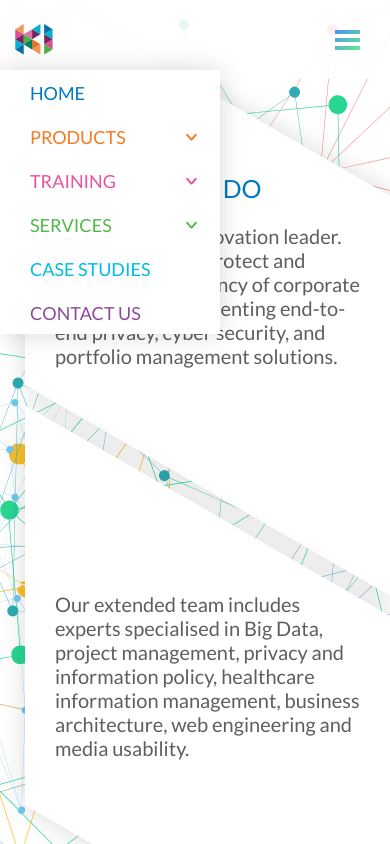
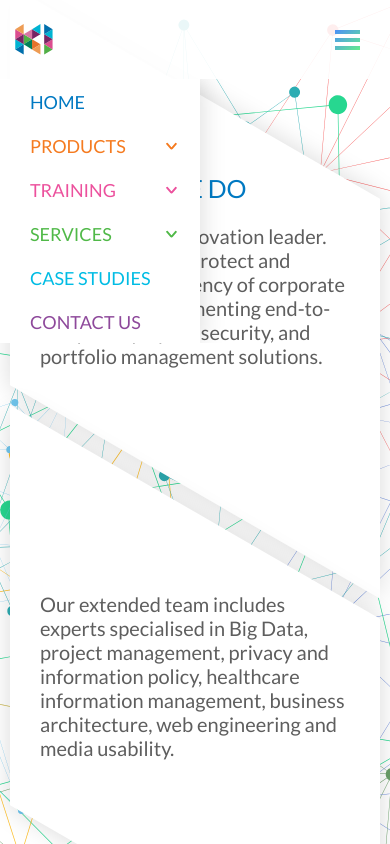
Before and after one commit to veldymanov/ki-social, a website: page src/index.html in a window 390 px wide. Both pictures are taken after a click on the element 347 px from the left and 40 px from the top of the page. Drawn offline with Linux system fonts and the light colour scheme.

Commit message:
mobile menu, trials

```diff
--- a/src/css/_header.scss
+++ b/src/css/_header.scss
@@ -1,7 +1,17 @@
+/**
+* Variables
+*/
+$transition_duration: 0.25s;
+$transition_delay: 0.2s;
+
+/**
+* Header
+*/
 .header {
   align-items: center;
   display: flex;
   background-color: rgba(255, 255, 255, 0.9);
+//  margin-left: calc(100vw - 100%);
   padding: 24px 42px;
   position: fixed;
   top: 0;
@@ -33,6 +43,7 @@
 	margin: 0;
   padding: 0 0 0 6%;
   position: relative;
+  z-index: 1;
   @media (max-width:1000px) {
     padding: 0 0 0 15px;
   }
@@ -123,17 +134,9 @@ li.drop-down {
         background-color: #1b1b1b;
       }
     }
-    @media (min-width: 901px) {
-      &:hover .drop-down-menu-right {
-        max-height: 600px;
-        visibility: visible;
-      }
-    }
-    @media (max-width: 900px) {
-      &.active .drop-down-menu-right {
-        max-height: 600px;
-        visibility: visible;
-      }
+    &:hover .drop-down-menu-right {
+      max-height: 600px;
+      visibility: visible;
     }
   }
 }
--- a/src/css/_main.scss
+++ b/src/css/_main.scss
@@ -1,21 +1,33 @@
 * {box-sizing: border-box;}
+
+body, html, header, nav, main, section, aside, footer {
+  margin: 0;
+  padding: 0;
+}
+
+html {
+  height: 100%;
+//  margin-right: calc(100vw - 100%);
+//  overflow-x: hidden;
+//  overflow-y: scroll;
+  width: 100vw;
+}
 
 body {
   font-family: 'Lato', sans-serif;
+  height: 100%;
   margin: 0;
-  min-width: 420px;
+//  margin-left: calc(100vw - 100%);
+  min-width: 320px;
+//  overflow-y: scroll;
   padding: 0;
-  width: 100%;
-}
-
-header, main, section, aside, footer {
-  margin: 0;
-  padding: 0;
+  width: 100vw;
 }
 
 // scroll bar
 ::-webkit-scrollbar {
   -webkit-appearance: none;
+  display: block;
   width: 4px;
 }
 ::-webkit-scrollbar-track {
@@ -55,9 +67,12 @@ header, main, section, aside, footer {
   &:nth-child(2) {
     margin-left: 20px;
     top: 220px;
-    @media (max-width: 750px) {
+    @media (max-width: 759px) {
+      top: 20px;
+    }
+    @media (max-width: 738px) {
       margin-left: 0;
-      top: 20px;
+
     }
   }
 }
--- a/src/css/_mob-menu.scss
+++ b/src/css/_mob-menu.scss
@@ -13,19 +13,25 @@
 
 @media (max-width: 900px) {
 	.header {
+    .head-nav-container {
+      position: fixed;
+      left: 0;
+      height: auto;
+      max-height: calc(100vh - 79px);
+      overflow-y: auto;
+      top: 79px;
+      width: 100%;
+
       .head-nav {
         background-color: rgba(255, 255, 255, 1);
         box-shadow: 0 0 25px 0 rgba(0, 0, 0, 0.15);
         display: none;
         flex-wrap: wrap;
-      left: 0;
-      max-height: calc(100vh - 75px);
-      overflow-x: hidden;
-      overflow-y: auto;
+        height: auto;
         padding: 0;
-      position: fixed;
-      top: 70px;
         width: 220px;
+        @media (max-width: 420px) {}
+          width: 200px;
         >li {
           border-top: 2px solid transparent;
           flex-basis: 100%;
@@ -46,22 +52,33 @@
       .drop-down-menu {
         padding: 0;
         position: relative;
-    //  right: -29%;
         top: 10px;
         width: 100%;
         li {
           a {padding-left: 5px;}
         }
       }
+
       .drop-down-menu-right {
         position: absolute;
         left: auto;
         right: calc(-100% - 1px);
         top: 0;
+        @media (max-width: 420px) {
+          right: -78%;
+          width: 155px;
+        }
         li {
-        a {padding-left: 30px;}
+          a {
+            padding-left: 30px;
+            @media (max-width: 420px) {
+              padding-left: 5px;
             }
           }
+        }
+      }
+    }
+
     .arrow-down {
       right: 25px;
     }
--- a/src/css/_vars.scss
+++ b/src/css/_vars.scss
@@ -4,6 +4,3 @@ $darkgrey: #69696b;
 $white: #fff;
 $orange: #fcb117;
 $portfolio_bg: #ececec;
-
-$transition_duration: 0.25s;
-$transition_delay: 0.2s;
--- a/src/index.html
+++ b/src/index.html
@@ -15,7 +15,7 @@
           <img src="images/ki-design-logo.z.svg" alt="Logo" >
         </a>
       </h1>
-      <nav>
+      <nav class="head-nav-container">
         <ul class="head-nav js-head-nav">
           <li><a href="index.html">HOME</a></li>
 
@@ -37,6 +37,7 @@
             <a href="javascript:void(0)">TRAINING
               <svg class="arrow arrow-down" viewBox="0 0 250 400"><path d="M 225 25 L 25 200 L 225 375"/></svg>
             </a>
+
             <ul class="drop-down-menu">
               <li class="js-drop-down-menu-item">
                 <a href="javascript:void(0)">Consulting $ Advisory
@@ -50,6 +51,7 @@
                   <li><a href="#">Next Menulist</a></li>
                   <li><a href="#">Anothe Menulist</a></li>
                 </ul>
+                </div>
               </li>
 
               <li class="js-drop-down-menu-item">
@@ -80,6 +82,7 @@
                 </ul>
               </li>
             </ul>
+
           </li>
 
           <li class="drop-down js-drop-down">
--- a/src/js/main.js
+++ b/src/js/main.js
@@ -3,9 +3,10 @@ document.addEventListener("DOMContentLoaded", function(event) {
   * Mobile menu
   */
   const mob = {};
+  mob.body = document.querySelector('body');
+  mob.html = document.querySelector('html');
   mob.sandwichBtn = document.querySelector('.js-sandwich');
   mob.mobMenu = document.querySelector('.js-head-nav');
-  mob.body = document.querySelector('body');
   mob.windowScroll = '';
   mob.dropDownElements = document.querySelectorAll('.js-drop-down');
   mob.dropDownMenuItemElements = document.querySelectorAll('.js-drop-down-menu-item');
@@ -22,7 +23,12 @@ document.addEventListener("DOMContentLoaded", function(event) {
       this.classList.add("active");
       mob.mobMenu.style.display = "flex";
       //stop scroll propagation
-      mob.body.style.cssText = `overflow-y: hidden; position: fixed; top: ${-mob.windowScrollY}px;`;
+    //  mob.html.style.cssText = `margin-right: 4px;`;
+      mob.body.style.cssText = `
+
+        overflow-y: hidden;
+        position: fixed;`;
+      //  top: ${-mob.windowScrollY}px;`;
     }
   });
 
@@ -54,8 +60,12 @@ document.addEventListener("DOMContentLoaded", function(event) {
     mob.mobMenu.style.display = "none";
     mob.sandwichBtn.classList.remove('active');
     //scroll propagation
-    mob.body.style.cssText = `overflow-y: auto; position: inherit;`;
-    window.scroll(0, mob.windowScrollY);
+  //  mob.html.style.cssText = `margin-right: 0;`;
+    mob.body.style.cssText = `
+
+      overflow-y: scroll;
+      position: inherit;`;
+  //  window.scroll(0, mob.windowScrollY);
   }
 
 ;
```
Also changed, not shown: docs/index.html (+6 -3 lines), README.md, src/css/home.css. Lines whose indentation alone changed are shown as unchanged.
